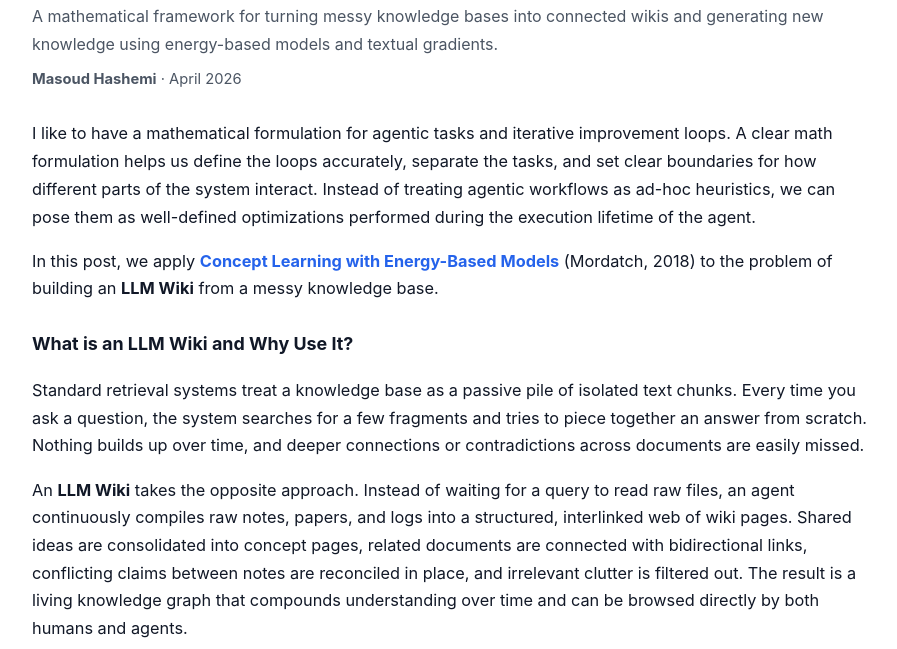
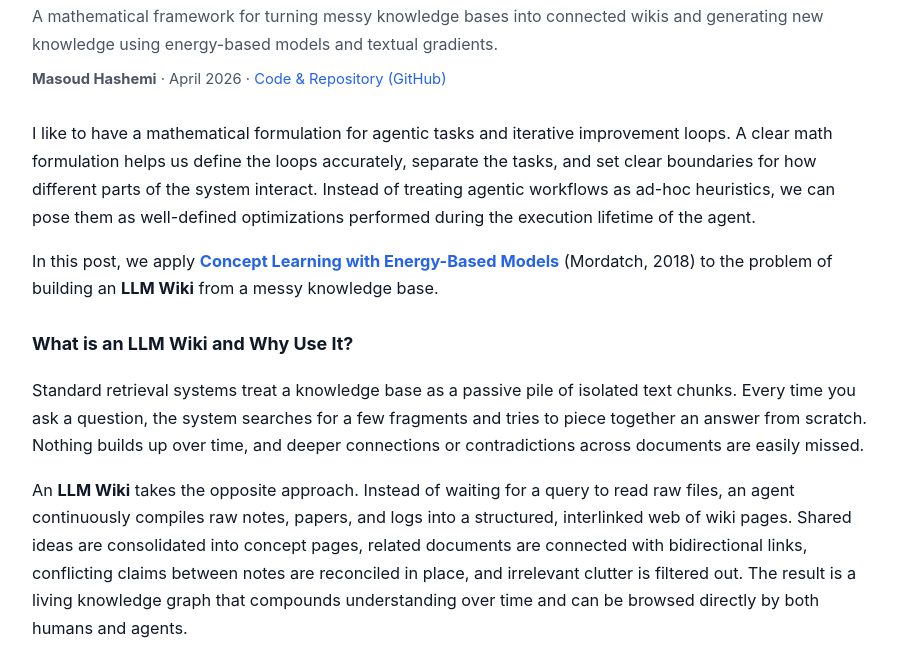
Before and after one commit to masoudhashemi/energy-wiki, a plain HTML site: page docs/index.html in a window 1280 px wide. Shown: the part 151-800 px from the top of the page, without its empty margins (188-1085 px from the left). Drawn offline with nearby package versions, Linux system fonts and the light colour scheme.

Commit message:
Add repo link to docs/index.html and GitHub Pages blog link to README.md

```diff
--- a/docs/index.html
+++ b/docs/index.html
@@ -191,7 +191,7 @@
       A mathematical framework for turning messy knowledge bases into connected wikis and generating new knowledge using energy-based models and textual gradients.
     </div>
     <div style="color: var(--muted); font-size: 0.92rem; margin-bottom: 1.75rem;">
-      <strong>Masoud Hashemi</strong> &middot; April 2026
+      <strong>Masoud Hashemi</strong> &middot; April 2026 &middot; <a href="https://github.com/masoudhashemi/energy-wiki" target="_blank" rel="noopener noreferrer">Code &amp; Repository (GitHub)</a>
     </div>
 
     <p>
```
Also changed, not shown: 1 other file.
